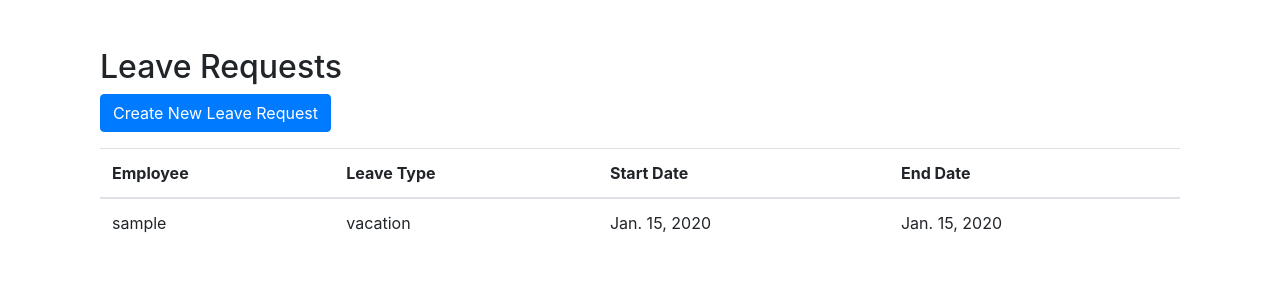
After one commit to olayfilova/olga-filova, a Django app: page /app/leave/ in a window 1280 px wide. The commit adds this page. Shown: the top 300 px of the page. Run offline with Django 5.2, Linux system fonts and the light colour scheme; tables that the repository leaves empty hold one stand-in row (values such as "Sample post"); some libraries are stand-ins or nearby versions.

Commit message:
created leave form - request form - links

```diff
--- a/first_app/common/enums.py
+++ b/first_app/common/enums.py
@@ -7,7 +7,7 @@ class WorkDayEnum(StrEnum):
     SICK_DAY='sick_day'
     WEEKEND='weekend'
     UNPAID_DAY='unpaid_day'
-    HOLLIDAY='holliday'
+    HOLIDAY='holiday'
 
 
 for a in  WorkDayEnum:
--- a/first_app/managenent/commands/ set_all_month_paid.py
+++ b/first_app/managenent/commands/ set_all_month_paid.py
@@ -4,7 +4,7 @@ from django.utils import timezone
 from first_app.models import MonthlySalary
 
 
-class SalaryCommand(BaseCommand):
+class Command(BaseCommand):
     help='Set all salaries in this month are paid to True'
 
     def handler(self, *args, **options):
@@ -13,6 +13,6 @@ class SalaryCommand(BaseCommand):
 
         salaries=MonthlySalary.objects.filter(date__month=current_month,
                                               date__year=current_year,
-                                              is_paid=False)
+        count=salaries.count()                                      is_paid=False)
         salaries.update(is_paid=True)
-        self.stdout.write(self.style.SUCCESS('command was successfully executed'))
+        self.stdout.write(self.style.SUCCESS(f'command was successfully executed for{count} objects'))
--- a/first_app/models/__init__.py
+++ b/first_app/models/__init__.py
@@ -6,5 +6,6 @@ from .position import Position
 from .company import Company
 from .experiment import Experiment, Article
 from .monthly_salary import MonthlySalary
+from .leave import Leave
 
 from django.db import models
--- /dev/null
+++ b/first_app/models/leave.py
@@ -0,0 +1,21 @@
+from django.db import models
+
+from first_app.models import Employee
+
+
+class Leave(models.Model):
+    LEAVE_TYPES = (
+        ('VACATION', 'vacation'),
+        ('SICK_DAY', 'sick_day'),
+        ('WEEKEND', 'weekend'),
+        ('UNPAID_DAY', 'unpaid_day'),
+        ('HOLIDAY', 'holiday')
+    )
+
+    employee = models.ForeignKey(Employee, on_delete=models.CASCADE)
+    start_date = models.DateField()
+    end_date = models.DateField()
+    leave_type = models.CharField(max_length=10, choices=LEAVE_TYPES)
+
+    def __str__(self):
+        return f'{self.employee} - {self.leave_type} ({self.start_date} to {self.end_date})'
--- a/first_app/models/student.py
+++ b/first_app/models/student.py
@@ -11,7 +11,7 @@ class Student(models.Model):
     last_name = models.TextField(max_length=100)
     completed_lessons = models.IntegerField()
     birth_date = models.DateField()
-    avatar = models.ImageField(upload_to='avatars')
+    avatar = models.ImageField(upload_to='avatars', null=True, blank=True)
     email = models.EmailField(max_length=100)
     created_at = models.DateTimeField(auto_now_add=True)
     updated_at = models.DateTimeField(auto_now=True)
--- a/first_app/templates/company_form.html
+++ b/first_app/templates/company_form.html
@@ -13,7 +13,7 @@
 
         {% for field in form %}
             <div class="form-group mb-3">
-                <label for="{{ form.name.id_for_label }}">{{ form.name.label }}:</label>
+                <label for="{{ field.id_for_label }}">{{ field.label }}:</label>
                 {{ field }}
                 {% if field.errors %}
                     <div class="text-danger">
--- /dev/null
+++ b/first_app/templates/leave_list.html
@@ -0,0 +1,29 @@
+{% extends 'base.html' %}
+
+{% block content %}
+<div class="container mt-4">
+    <h2>Leave Requests</h2>
+    <a href="{% url 'leave_create' %}" class="btn btn-primary mb-3">Create New Leave Request</a>
+
+    <table class="table">
+        <thead>
+            <tr>
+                <th>Employee</th>
+                <th>Leave Type</th>
+                <th>Start Date</th>
+                <th>End Date</th>
+            </tr>
+        </thead>
+        <tbody>
+            {% for leave in leaves %}
+            <tr>
+                <td>{{ leave.employee }}</td>
+                <td>{{ leave.get_leave_type_display }}</td>
+                <td>{{ leave.start_date }}</td>
+                <td>{{ leave.end_date }}</td>
+            </tr>
+            {% endfor %}
+        </tbody>
+    </table>
+</div>
+{% endblock %}
--- a/first_app/templates/student_form.html
+++ b/first_app/templates/student_form.html
@@ -13,7 +13,7 @@
 
         {% for field in form %}
             <div class="form-group mb-3">
-                <label for="{{ form.name.id_for_label }}">{{ form.name.label }}:</label>
+                <label for="{{ field.id_for_label }}">{{ field.label }}:</label>
                 {{ field }}
                 {% if field.errors %}
                     <div class="text-danger">
--- a/first_app/urls.py
+++ b/first_app/urls.py
@@ -23,5 +23,6 @@ urlpatterns=[
     path('queryset-route/', func_views.queryset_route, name='queryset_route'),
     path('salary-calculator/', generic_views.SalaryCalculatorView.as_view(), name='salary_calc'),
     path('homework-querysets/', homework_querysets.homework_querysets, name='homework_querysets'),
-
+    path('leave/create/', func_views.leave_create, name = 'leave_create'),
+    path('leave/', func_views.leave_list, name = 'leave_list'),
 ]
--- a/first_app/views/func_views.py
+++ b/first_app/views/func_views.py
@@ -1,13 +1,35 @@
+import logging
+
 from django.db.models import Q
 from django.http import HttpResponse
 from django.urls import reverse
-from first_app.models import Employee, Company, Student
+from first_app.models import Employee, Company, Student, Leave
 from django.shortcuts import render, redirect, get_object_or_404
 
-from first_app.forms import CompanyForm, EmployeeForm, StudentForm
+from first_app.forms import CompanyForm, EmployeeForm, StudentForm, LeaveForm
 from first_app.querysets import examples
 #from first_app.models import company, student
 
+#logger = logging.getLogger('default')
+
+
+def leave_create(request):
+    if request.method == 'POST':
+        form =LeaveForm(request.POST)
+        if form.is_valid():
+            form.save()
+            return redirect('leave_list')
+
+    else:
+        form= LeaveForm()
+
+    return render(request, 'leave_form.html', {'form': form})
+
+
+
+def leave_list(request):
+    leaves = Leave.objects.all()
+    return render(request, 'leave_list.html', {'leaves': leaves})
 
 
 def employee_list(request):
@@ -32,6 +54,9 @@ def employee_list(request):
         "page_title": "...: Employee list",
         "employees": employees
     }
+#    logger.info("Here is logging message:")
+
+
     return render(request, 'employee_list.html', context=context)
 
 def employee_update(request, pk):
@@ -65,7 +90,7 @@ def company_create(request):
         form = CompanyForm(request.POST)
         if form.is_valid():
             form.save()
-            return redirect(reverse('company_list.html'))
+            return redirect(reverse('company_list'))
         return render(request, 'company_form.html', {'form': form})
     else:
         form = CompanyForm()
@@ -78,7 +103,7 @@ def company_update(request, pk):
         form = CompanyForm(request.POST, instance=company)
         if form.is_valid():
             form.save()
-            return redirect(reverse('company_list.html'))
+            return redirect(reverse('company_list'))
         return render(request, 'company_form.html', {'form': form})
     else:
         form = CompanyForm(instance=company)
```
Also changed, not shown: first_app/forms.py (+58 -2 lines), first_app/templates/employee_list.html (+8 -0 lines), first_app/templates/leave_form.html (added, +36 -0 lines), first_app/views.py (deleted, +0 -7 lines), first_app/migrations/0007_employee_salary.py (added), first_app/migrations/0008_monthlysalary.py (added), first_app/migrations/0009_alter_student_avatar_leave.py (added), general/migrations/0001_initial.py (added).
